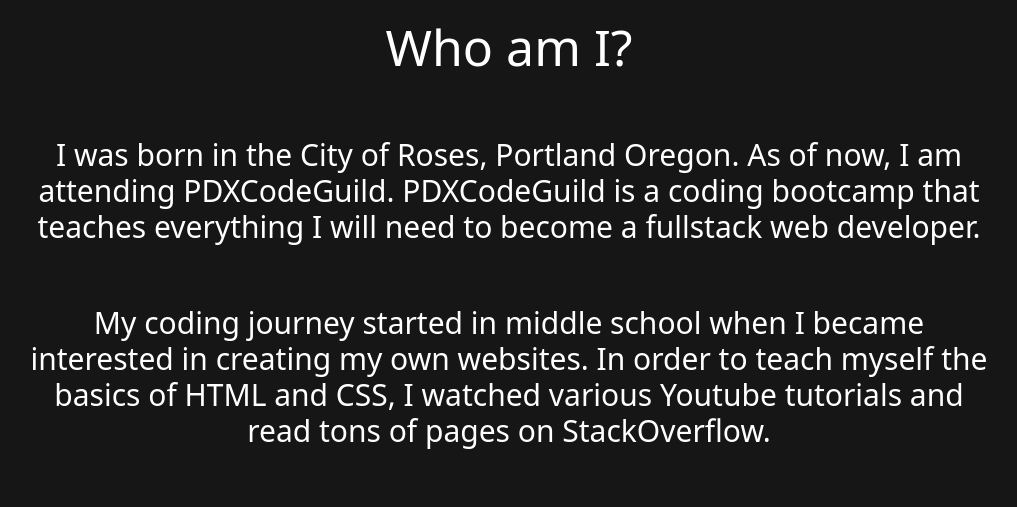
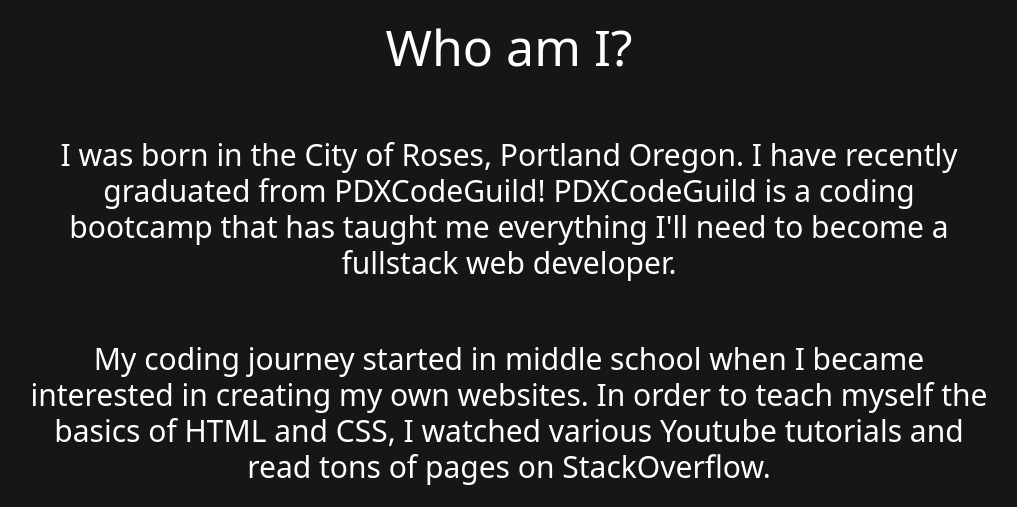
Before and after one commit to Gage-Lieble/gage-lieble-port.github.io, a Django app: page / in a window 1280 px wide. Shown: the part 849-1356 px from the top of the page, without its empty margins (131-1148 px from the left). Run offline with Django 4.2, Linux system fonts and the light colour scheme; some libraries are stand-ins or nearby versions.

Commit message:
Updated topography background image, Updated Description

```diff
--- a/Portfolio_Django/portfolio_app/templates/portfolio_app/index.html
+++ b/Portfolio_Django/portfolio_app/templates/portfolio_app/index.html
@@ -133,7 +133,7 @@
     </section>
     <section id="moreabout">
         <h1 id="bio_who">Who am I?</h1>
-        <h2 id="bio_sml">I was born in the City of Roses, Portland Oregon. As of now, I am attending PDXCodeGuild. PDXCodeGuild is a coding bootcamp that teaches everything I will need to become a fullstack web developer.</h2>
+        <h2 id="bio_sml">I was born in the City of Roses, Portland Oregon. I have recently graduated from PDXCodeGuild! PDXCodeGuild is a coding bootcamp that has taught me everything I'll need to become a fullstack web developer.</h2>
         <h2 id="bio_sml">My coding journey started in middle school when I became interested in creating my own websites. In order to teach myself the basics of HTML and CSS, I watched various Youtube tutorials and read tons of pages on StackOverflow.</h2>
         <h2 id="bio_sml">My skills were very limted back then, but now I'm ready to make my childhood passion into a reality.</h2>
         <h2 id="bio_sml"> With my various peoples skills and my passion for code, I can't wait to help you with your next project! Let's talk.</h2>
```
Also changed, not shown: Portfolio_Django/static/portfolio_app/images/TOPO.svg.
